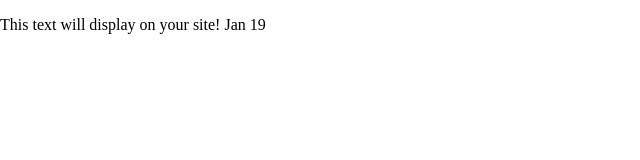
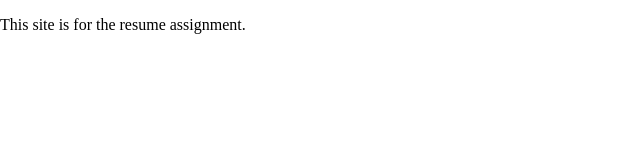
Before and after one commit to Vesciya/Resume-Assignment, a plain HTML site: page index.html in a window 1280 px wide. Shown: the full height of the page, 0-640 px from the left. Drawn offline with Linux system fonts and the light colour scheme.

Commit message:
Update Starter

```diff
--- a/index.html
+++ b/index.html
@@ -24,7 +24,7 @@
 
 <body>
   <!-- Place your site's HTML here -->
-  <p>This text will display on your site! Jan 19</p>
+  <p>This site is for the resume assignment.</p>
   <script src="js/main.js"></script>
 </body>
 
```
